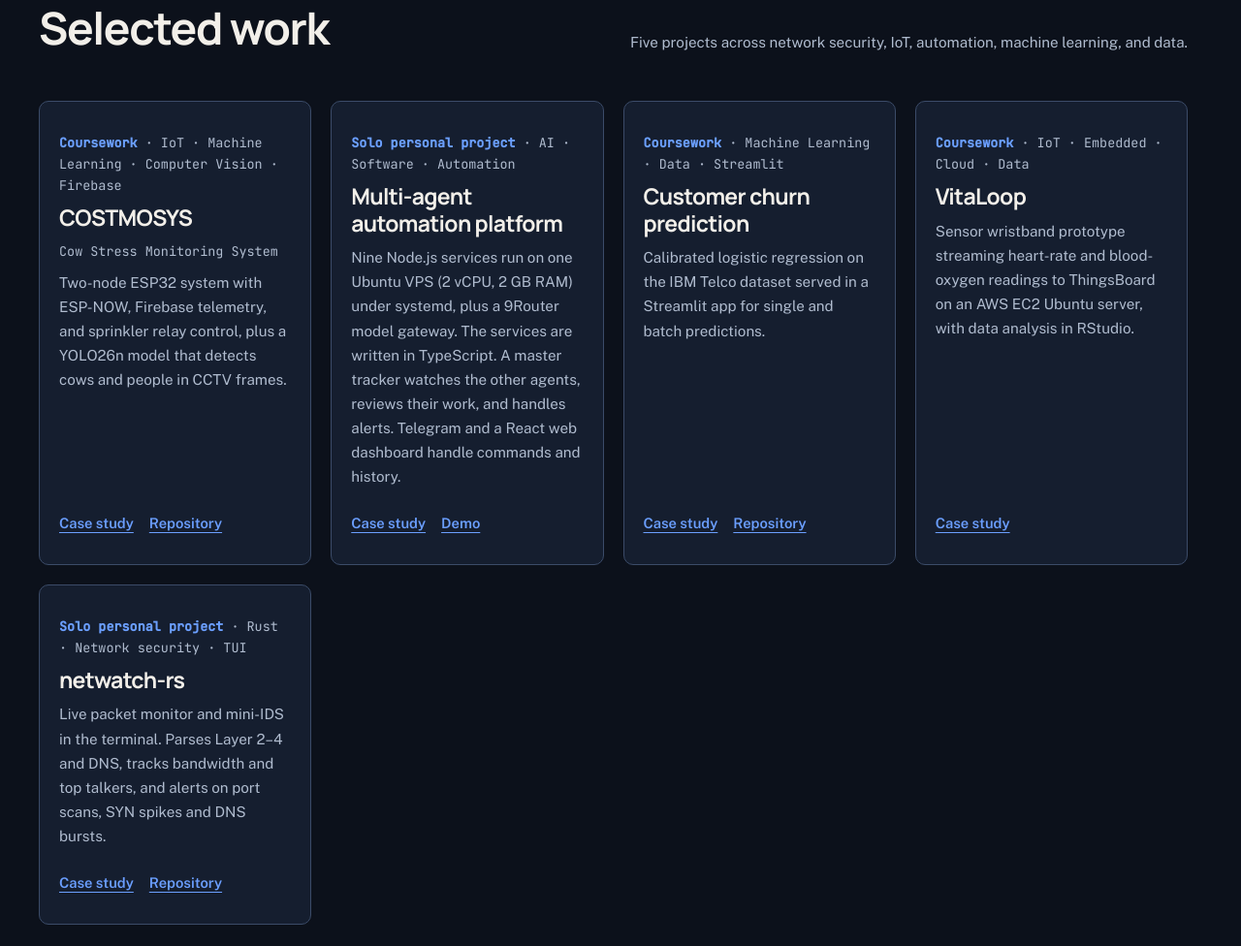
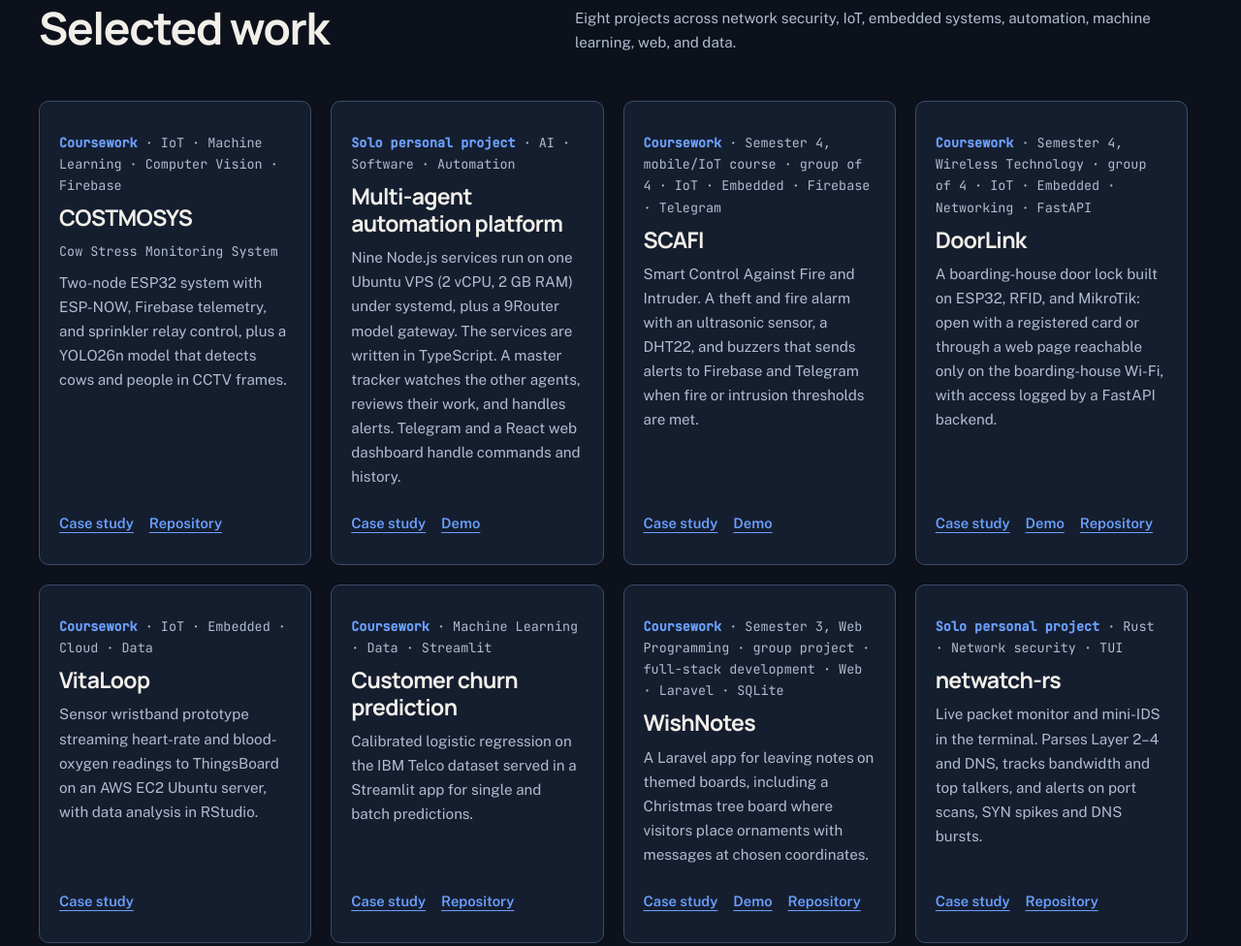
Before and after one commit to makhdanramadhan-ui/makhdanramadhan-ui.github.io, a plain HTML site: page index.html in a window 1280 px wide. Shown: the part 767-1743 px from the top of the page at 97% size. Drawn offline with Linux system fonts and the light colour scheme.

Commit message:
perbarui urutan proyek terpilih di beranda

```diff
--- a/index.html
+++ b/index.html
@@ -88,7 +88,7 @@
         <div class="wrap">
           <div class="section-heading">
             <h2 id="selected-work-heading">Selected work</h2>
-            <p>Five projects across network security, IoT, automation, machine learning, and data.</p>
+            <p>Eight projects across network security, IoT, embedded systems, automation, machine learning, web, and data.</p>
           </div>
           <div class="work-grid">
             <article class="work-card">
@@ -105,16 +105,34 @@
               <p class="links"><a href="projects.html#agent-platform">Case study</a><a href="https://makhdanramadhan-ui.github.io/lynx-agent-control-demo/" target="_blank" rel="noopener">Demo</a></p>
             </article>
             <article class="work-card">
+              <p class="meta"><b>Coursework</b> · Semester 4, mobile/IoT course · group of 4 · IoT · Embedded · Firebase · Telegram</p>
+              <h3><a href="projects.html#scafi">SCAFI</a></h3>
+              <p class="lede">Smart Control Against Fire and Intruder. A theft and fire alarm with an ultrasonic sensor, a DHT22, and buzzers that sends alerts to Firebase and Telegram when fire or intrusion thresholds are met.</p>
+              <p class="links"><a href="projects.html#scafi">Case study</a><a href="demos/scafi/index.html">Demo</a></p>
+            </article>
+            <article class="work-card">
+              <p class="meta"><b>Coursework</b> · Semester 4, Wireless Technology · group of 4 · IoT · Embedded · Networking · FastAPI</p>
+              <h3><a href="projects.html#doorlink">DoorLink</a></h3>
+              <p class="lede">A boarding-house door lock built on ESP32, RFID, and MikroTik: open with a registered card or through a web page reachable only on the boarding-house Wi-Fi, with access logged by a FastAPI backend.</p>
+              <p class="links"><a href="projects.html#doorlink">Case study</a><a href="demos/doorlink/index.html">Demo</a><a href="https://github.com/makhdanramadhan-ui/doorlink" target="_blank" rel="noopener">Repository</a></p>
+            </article>
+            <article class="work-card">
+              <p class="meta"><b>Coursework</b> · IoT · Embedded · Cloud · Data</p>
+              <h3><a href="projects.html#vitaloop">VitaLoop</a></h3>
+              <p class="lede">Sensor wristband prototype streaming heart-rate and blood-oxygen readings to ThingsBoard on an AWS EC2 Ubuntu server, with data analysis in RStudio.</p>
+              <p class="links"><a href="projects.html#vitaloop">Case study</a></p>
+            </article>
+            <article class="work-card">
               <p class="meta"><b>Coursework</b> · Machine Learning · Data · Streamlit</p>
               <h3><a href="projects.html#churn">Customer churn prediction</a></h3>
               <p class="lede">Calibrated logistic regression on the IBM Telco dataset served in a Streamlit app for single and batch predictions.</p>
               <p class="links"><a href="projects.html#churn">Case study</a><a href="https://github.com/makhdanramadhan-ui/Machine-Learning-Project" target="_blank" rel="noopener">Repository</a></p>
             </article>
             <article class="work-card">
-              <p class="meta"><b>Coursework</b> · IoT · Embedded · Cloud · Data</p>
-              <h3><a href="projects.html#vitaloop">VitaLoop</a></h3>
-              <p class="lede">Sensor wristband prototype streaming heart-rate and blood-oxygen readings to ThingsBoard on an AWS EC2 Ubuntu server, with data analysis in RStudio.</p>
-              <p class="links"><a href="projects.html#vitaloop">Case study</a></p>
+              <p class="meta"><b>Coursework</b> · Semester 3, Web Programming · group project · full-stack development · Web · Laravel · SQLite</p>
+              <h3><a href="projects.html#wishnote">WishNotes</a></h3>
+              <p class="lede">A Laravel app for leaving notes on themed boards, including a Christmas tree board where visitors place ornaments with messages at chosen coordinates.</p>
+              <p class="links"><a href="projects.html#wishnote">Case study</a><a href="demos/wishnotes/index.html">Demo</a><a href="https://github.com/makhdanramadhan-ui/WishNotes" target="_blank" rel="noopener">Repository</a></p>
             </article>
             <article class="work-card">
               <p class="meta"><b>Solo personal project</b> · Rust · Network security · TUI</p>
```
